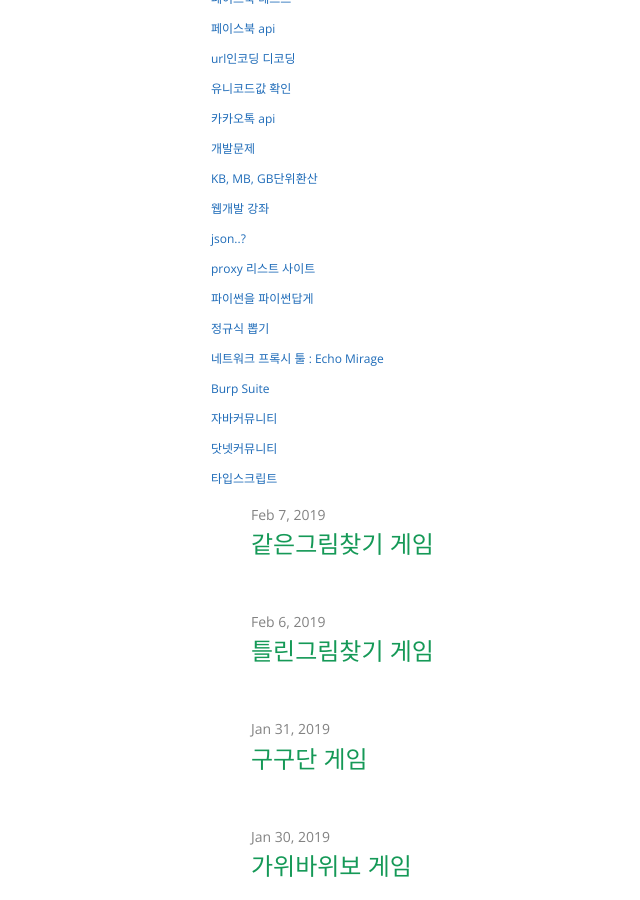
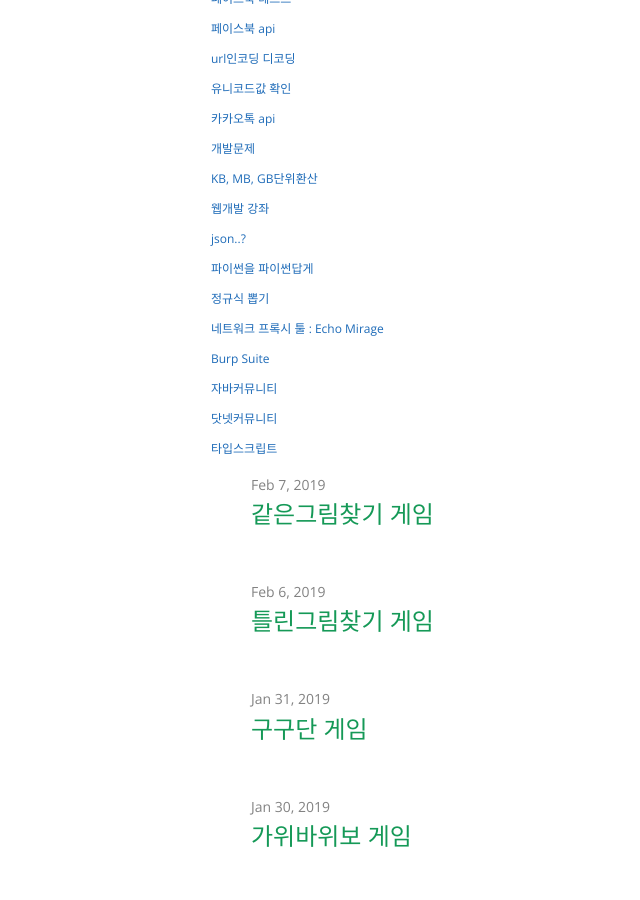
Before and after one commit to zzingyuna/test_site.github.io, a Jekyll site: the page built from index.md, in a window 1280 px wide and 900 px high, scrolled down 551 px. Shown: the whole window, without its empty margins (13-653 px from the left). Built offline with Jekyll 4.4.1, drawn with Linux system fonts in a browser that asks for light colours.

Commit message:
Update index.md

```diff
--- a/index.md
+++ b/index.md
@@ -28,8 +28,6 @@ layout: home
 
 [json..?](http://json2csharp.com/)
 
-[proxy 리스트 사이트](https://www.xroxy.com/free-proxy-lists/?port=80&type=All_http&ssl=nossl&country&latency&reliability)
-
 [파이썬을 파이썬답게](https://programmers.co.kr/learn/courses/4008/lessons/13254)
 
 [정규식 뽑기](https://regexr.com/)
```
